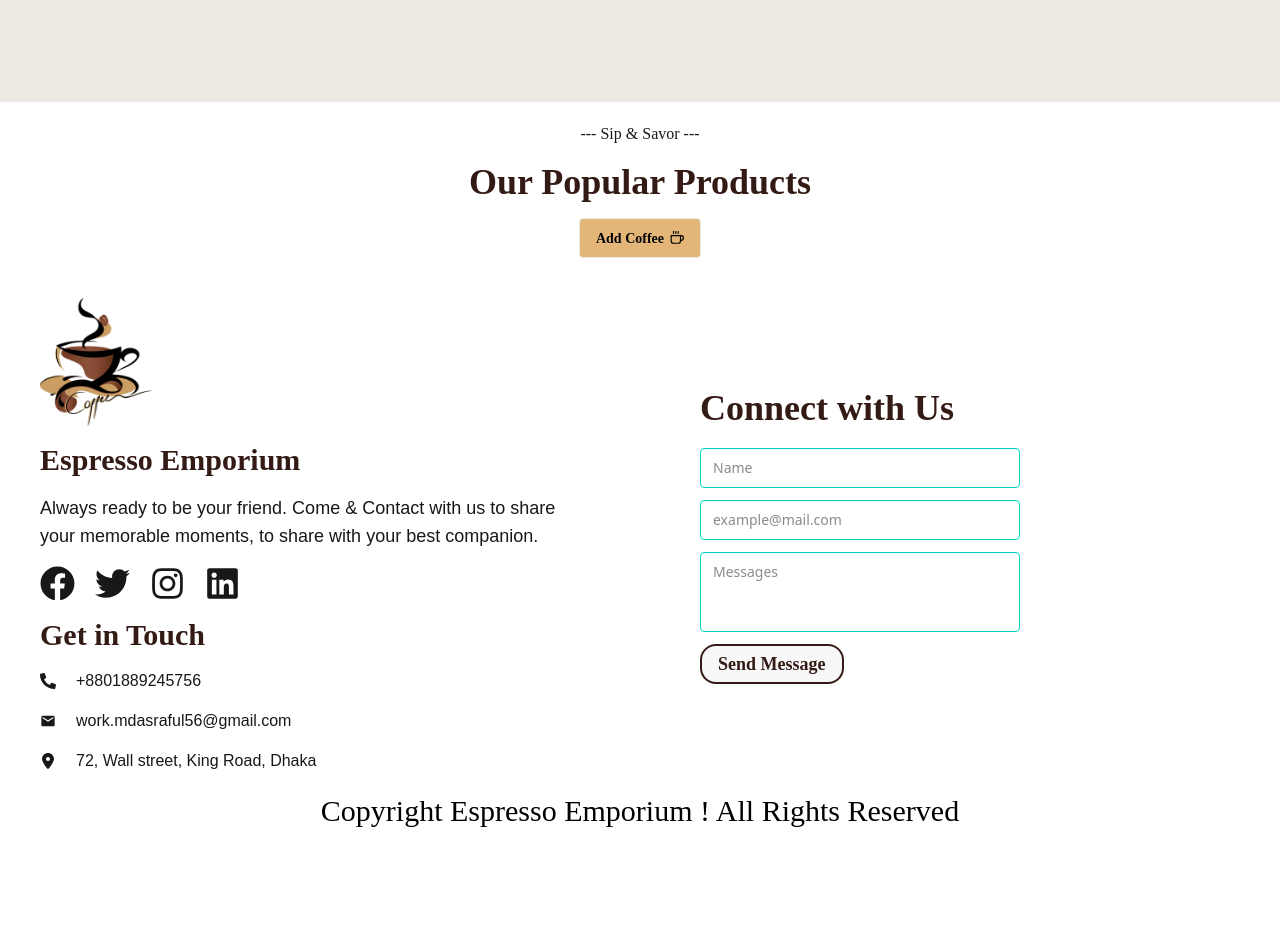
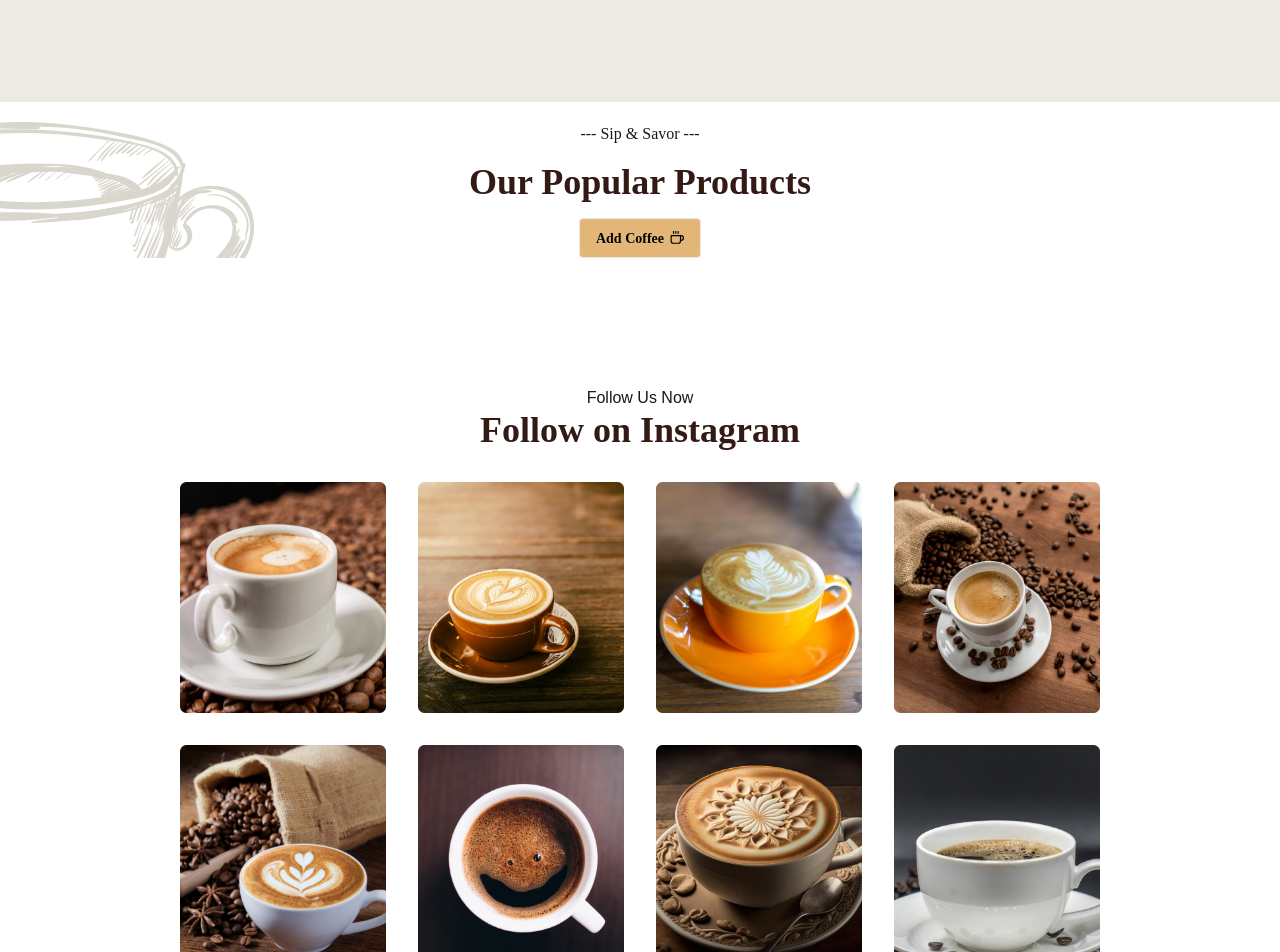
Before and after one commit to MdAsraful56/Coffee-store-client, a React (Vite) app: page / in a window 1280 px wide. Shown: the part 800-1752 px from the top of the page. Before the commit the page ends 1629 px from the top, so only its background shows below. Built offline with nearby package versions, Linux system fonts and the light colour scheme.

Commit message:
follow section design & responsive

```diff
--- a/src/App.css
+++ b/src/App.css
@@ -9,3 +9,7 @@
 .addCoffeeImg {
     background-image: url('../src/assets/more/11.png');
 }
+
+.mainBg {
+    background-image: url('../src/assets/more/1.png');
+}
--- a/src/layout/HomeLayout.jsx
+++ b/src/layout/HomeLayout.jsx
@@ -2,6 +2,15 @@ import React from 'react';
 import headerIcon from '../assets/more/3.png'
 import { FiCoffee } from "react-icons/fi";
 import { Link } from 'react-router';
+import img01 from '../assets/cups/Rectangle 10.png';
+import img02 from '../assets/cups/Rectangle 11.png';
+import img03 from '../assets/cups/Rectangle 12.png';
+import img04 from '../assets/cups/Rectangle 13.png';
+import img05 from '../assets/cups/Rectangle 14.png';
+import img06 from '../assets/cups/Rectangle 15.png';
+import img07 from '../assets/cups/Rectangle 16.png';
+import img08 from '../assets/cups/Rectangle 9.png';
+
 
 const HomeLayout = () => {
     return (
@@ -19,7 +28,8 @@ const HomeLayout = () => {
             <div className="bg-[#ECEAE3] w-full h-72">
 
             </div>
-            {/* something design  */}
+            {/* main card design  */}
+            <div className="mainBg">
                 <div className="text-center mt-5 rancho-font space-y-4">
                     <p className="">--- Sip & Savor ---</p>
                     <h2 className="text-4xl text-[#331A15] font-semibold">Our Popular Products</h2>
@@ -27,6 +37,30 @@ const HomeLayout = () => {
                         <button className="btn  bg-[#E3B577] text-black rancho-font hover:border-2 hover:bg-transparent hover:text-black hover:border-black ">Add Coffee <FiCoffee /> </button>
                     </Link>
                 </div>
+                {/* card design  */}
+                <div className="">
+
+                </div>
+            </div>
+
+
+            {/* follow section  */}
+            <div className="mt-32 lg:px-40 md:px-20 px-10 text-center">
+                <div className="text-center">
+                    <p className="text-base raleway-font">Follow Us Now</p>
+                    <h2 className="text-4xl rancho-font text-[#331A15] font-semibold">Follow on Instagram</h2>
+                </div>
+                <div className="mt-8 grid items-center justify-center lg:grid-cols-4 md:grid-cols-2 grid-cols-1 gap-8 px-5">
+                    <img src={img01} alt="" className="" />
+                    <img src={img02} alt="" className="" />
+                    <img src={img03} alt="" className="" />
+                    <img src={img04} alt="" className="" />
+                    <img src={img05} alt="" className="" />
+                    <img src={img06} alt="" className="" />
+                    <img src={img07} alt="" className="" />
+                    <img src={img08} alt="" className="" />
+                </div>
+            </div>
         </div>
     );
 };
```
Lines whose indentation alone changed are shown as unchanged.
